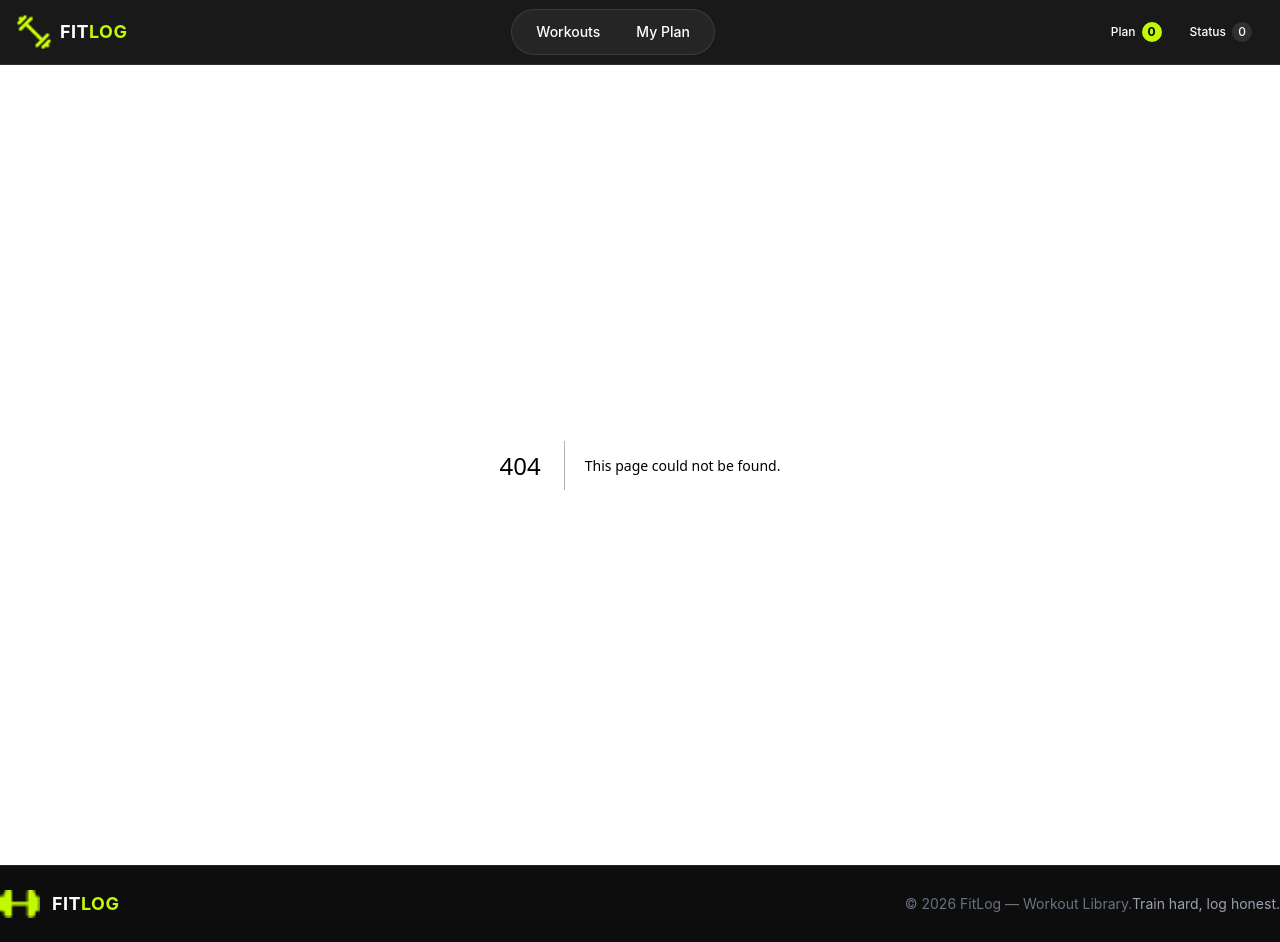
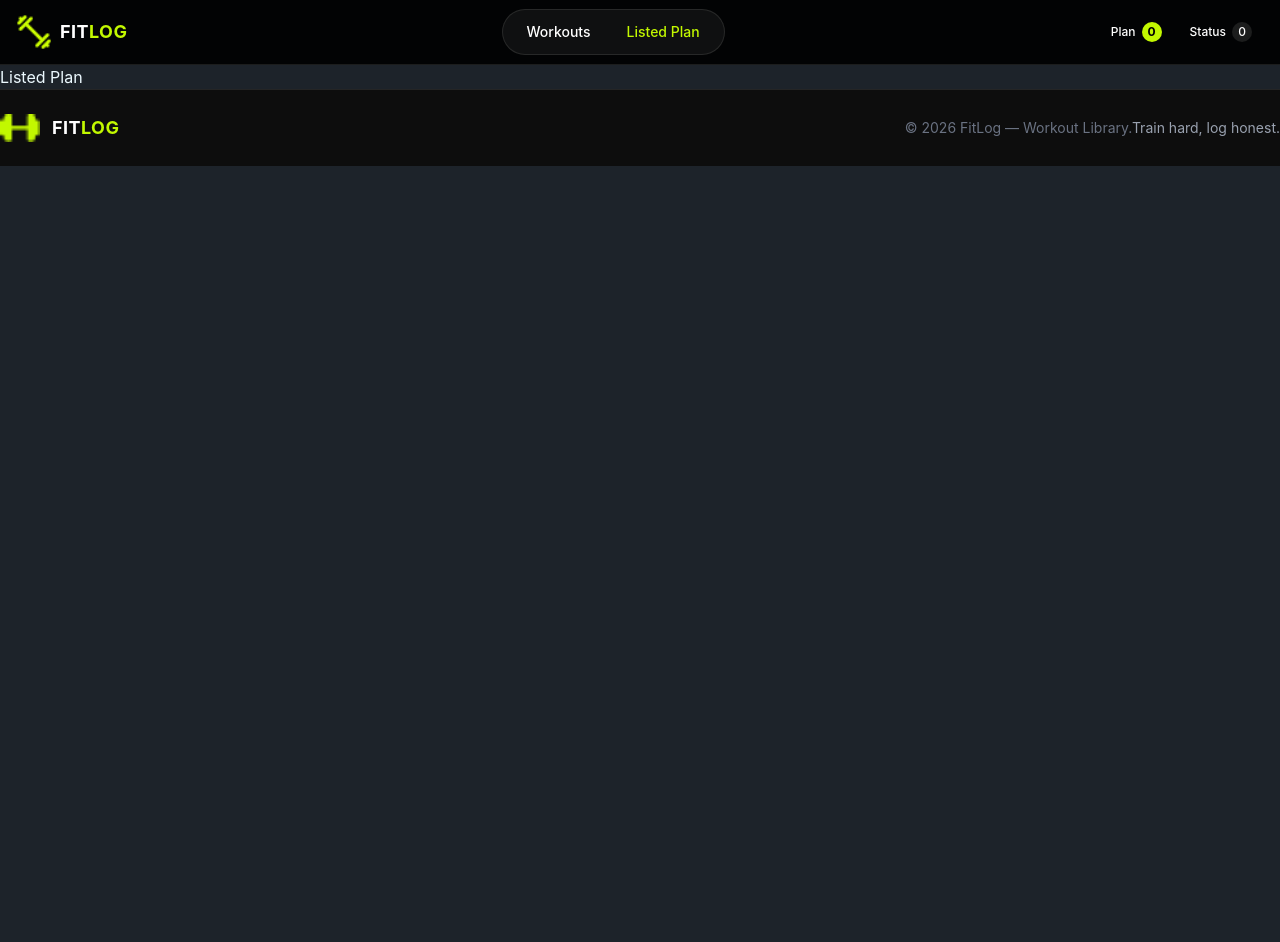
Before and after one commit to ahassh1/fitter-house6, a Next.js app: page /listed-plan in a window 1280 px wide. Before the commit this address had no page. After the commit the page ends 800 px from the top, so only its background shows below. Built offline with nearby package versions, Linux system fonts and the light colour scheme.

Commit message:
context api use and store add today in the context

```diff
--- a/src/app/exercise/DetailsPage.tsx
+++ b/src/app/exercise/DetailsPage.tsx
@@ -3,6 +3,7 @@ import Link from "next/link";
 
 import { IlibraryType } from "@/types/libraryType";
 import pageNotFoundImg from "@/assets/pagenotfound.jpg";
+import AddToday from "@/components/LibraryDetails/AddToday";
 
 const DetailsPage = ({
   exercise,
@@ -17,6 +18,7 @@ const DetailsPage = ({
           alt="Page not found"
           width={400}
           height={300}
+          sizes="(max-width: 768px) 100vw, 50vw"
           className="mb-6 w-full max-w-xs object-contain sm:max-w-sm"
         />
 
@@ -62,6 +64,7 @@ const DetailsPage = ({
             <Image
               src={image}
               alt={name}
+              sizes="(max-width: 768px) 100vw, 50vw"
               fill
               priority
               className="object-cover"
@@ -182,9 +185,7 @@ const DetailsPage = ({
             </div>
 
             <div className="mt-8 flex flex-col gap-3 sm:flex-row">
-              <button className="w-full cursor-pointer rounded-lg bg-[#C2F800] px-5 py-3 text-sm font-bold text-black transition hover:bg-[#d5ff33] sm:w-auto">
-                Add to Today&apos;s Plan
-              </button>
+          <AddToday exercise={exercise}/>
 
               <button className="w-full cursor-pointer rounded-lg border border-gray-700 px-5 py-3 text-sm font-medium text-gray-300 transition hover:border-[#C2F800] hover:text-[#C2F800] sm:w-auto">
                 Save for Later
--- a/src/app/layout.tsx
+++ b/src/app/layout.tsx
@@ -3,6 +3,7 @@ import { Geist, Geist_Mono } from "next/font/google";
 import "./globals.css";
 import Navbar from "@/components/shared/Navbar";
 import Footer from "@/components/shared/Footer";
+import LibraryContext from "@/context/LibraryContext";
 
 const geistSans = Geist({
   variable: "--font-geist-sans",
@@ -28,9 +29,11 @@ export default function RootLayout({ children }: LayoutProps<"/">) {
     >
 
       <body className="min-h-full flex flex-col">
+        <LibraryContext>
           <Navbar/>
           {children}
-          <Footer/></body>
+          <Footer/>
+          </LibraryContext></body>
     </html>
   );
 }
--- /dev/null
+++ b/src/app/listed-plan/page.tsx
@@ -0,0 +1,14 @@
+"use client";
+
+import { ExerciseContext } from "@/context/LibraryContext";
+import { useContext } from "react";
+
+const ListedPlan = () => {
+  const { addToday } = useContext(ExerciseContext);
+
+  console.log(addToday);
+
+  return <div>Listed Plan</div>;
+};
+
+export default ListedPlan;
--- /dev/null
+++ b/src/components/LibraryDetails/AddToday.tsx
@@ -0,0 +1,29 @@
+"use client";
+
+import { ExerciseContext } from "@/context/LibraryContext";
+import { IlibraryType } from "@/types/libraryType";
+import { useContext } from "react";
+
+const AddToday = ({ exercise }: { exercise: IlibraryType }) => {
+  const { addToday, setAddToday } = useContext(ExerciseContext);
+
+  const handleAddToday = () => {
+    setAddToday([...addToday, exercise]);
+    console.log(exercise);
+
+    alert(`You have read today "${exercise.name}"`);
+  };
+
+  return (
+    <div>
+      <button
+        onClick={()=> handleAddToday()}
+        className="w-full cursor-pointer rounded-lg bg-[#C2F800] px-5 py-3 text-sm font-bold text-black transition hover:bg-[#d5ff33] sm:w-auto"
+      >
+        Add to Today&apos;s Plan
+      </button>
+    </div>
+  );
+};
+
+export default AddToday;
--- a/src/components/homepage/Banner.tsx
+++ b/src/components/homepage/Banner.tsx
@@ -38,6 +38,7 @@ const Banner = () => {
             alt="FitLog workout"
             width={500}
             height={500}
+            sizes="(max-width: 768px) 100vw, 50vw"
             priority
             className="h-auto w-full `max-w-[280px]` object-contain `sm:max-w-[340px]` `md:max-w-[380px]` `lg:max-w-[430px]`"
           />
--- a/src/components/shared/Footer.tsx
+++ b/src/components/shared/Footer.tsx
@@ -8,9 +8,10 @@ const Footer = () => {
         <div className="flex items-center gap-3">
           <Image
             src={footerLogo}
-            alt="FitLog logo"
+            alt="FitLog-logo"
             width={40}
             height={40}
+            sizes="(max-width: 768px) 100vw, 50vw"
             className="object-contain"
           />
 
--- a/src/components/shared/LibraryCard.tsx
+++ b/src/components/shared/LibraryCard.tsx
@@ -1,7 +1,6 @@
 import { IlibraryType } from "@/types/libraryType";
 import Image from "next/image";
 import Link from "next/link";
-import React from "react";
 
 interface LibraryCardProps {
   library: IlibraryType;
@@ -27,6 +26,7 @@ const LibraryCard = ({
         <Image
           src={image}
           alt={name}
+          sizes="(max-width: 768px) 100vw, 50vw"
           fill
           className="object-cover transition duration-500 group-hover:scale-105"
         />
--- a/src/components/shared/Navbar.tsx
+++ b/src/components/shared/Navbar.tsx
@@ -20,12 +20,12 @@ const Navbar = () => {
       </Link>
 
       <Link
-        href="/my-plan"
+        href="/listed-plan"
         className={`px-4 py-2 text-sm font-medium transition-colors duration-200 hover:text-[#C2F800] ${
-          pathname === "/my-plan" ? "text-[#C2F800]" : "text-white"
+          pathname === "/listed-plan" ? "text-[#C2F800]" : "text-white"
         }`}
       >
-        My Plan
+        Listed Plan
       </Link>
     </>
   );
@@ -71,6 +71,7 @@ const Navbar = () => {
             alt="FitLog logo"
             width={36}
             height={36}
+            sizes="(max-width: 768px) 100vw, 50vw"
             className="object-contain"
           />
 
--- /dev/null
+++ b/src/context/LibraryContext.tsx
@@ -0,0 +1,43 @@
+"use client";
+
+import {
+  createContext,
+  ReactNode,
+  useState,
+  Dispatch,
+  SetStateAction,
+} from "react";
+
+import { IlibraryType } from "@/types/libraryType";
+
+interface ExerciseContextType {
+  addToday: IlibraryType[];
+  setAddToday: Dispatch<SetStateAction<IlibraryType[]>>;
+  saveLater: IlibraryType[];
+  setSaveLater: Dispatch<SetStateAction<IlibraryType[]>>;
+}
+
+export const ExerciseContext = createContext<ExerciseContextType>(
+  {} as ExerciseContextType
+);
+
+const LibraryContext = ({ children }: { children: ReactNode }) => {
+  const [addToday, setAddToday] = useState<IlibraryType[]>([]);
+
+  const [saveLater, setSaveLater] = useState<IlibraryType[]>([]);
+
+  const sharedData = {
+    addToday,
+    setAddToday,
+    saveLater,
+    setSaveLater,
+  };
+
+  return (
+    <ExerciseContext.Provider value={sharedData}>
+      {children}
+    </ExerciseContext.Provider>
+  );
+};
+
+export default LibraryContext;
```
